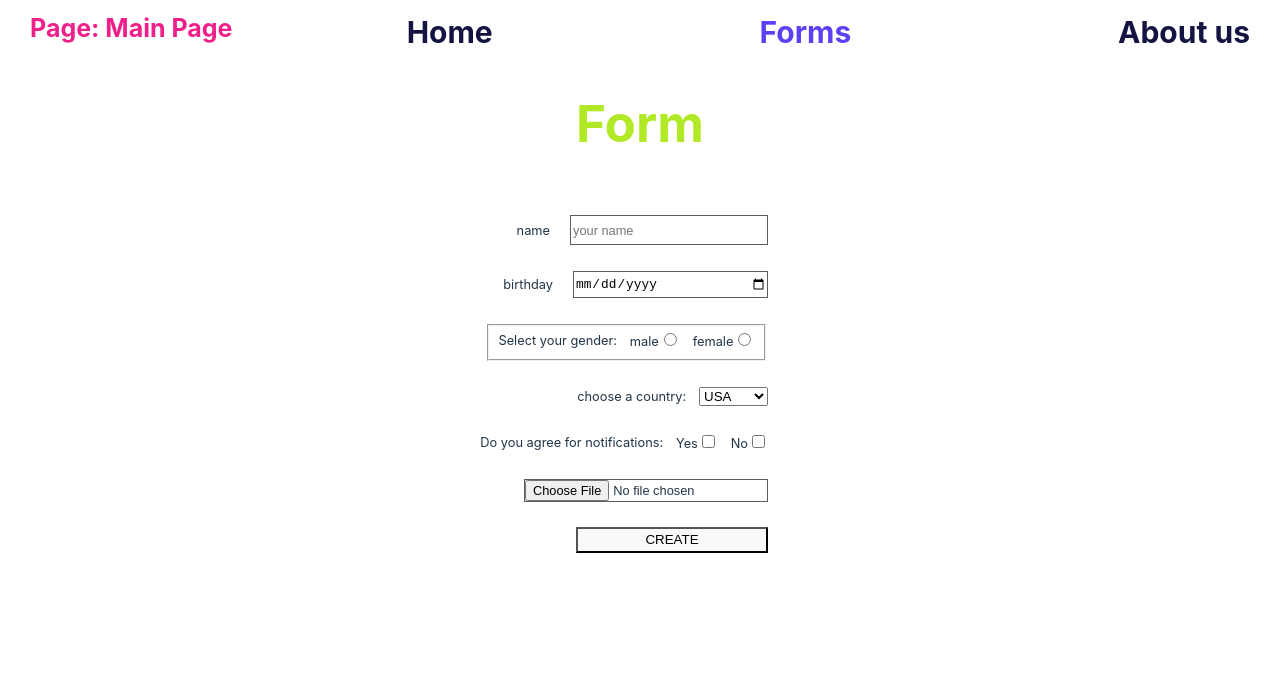
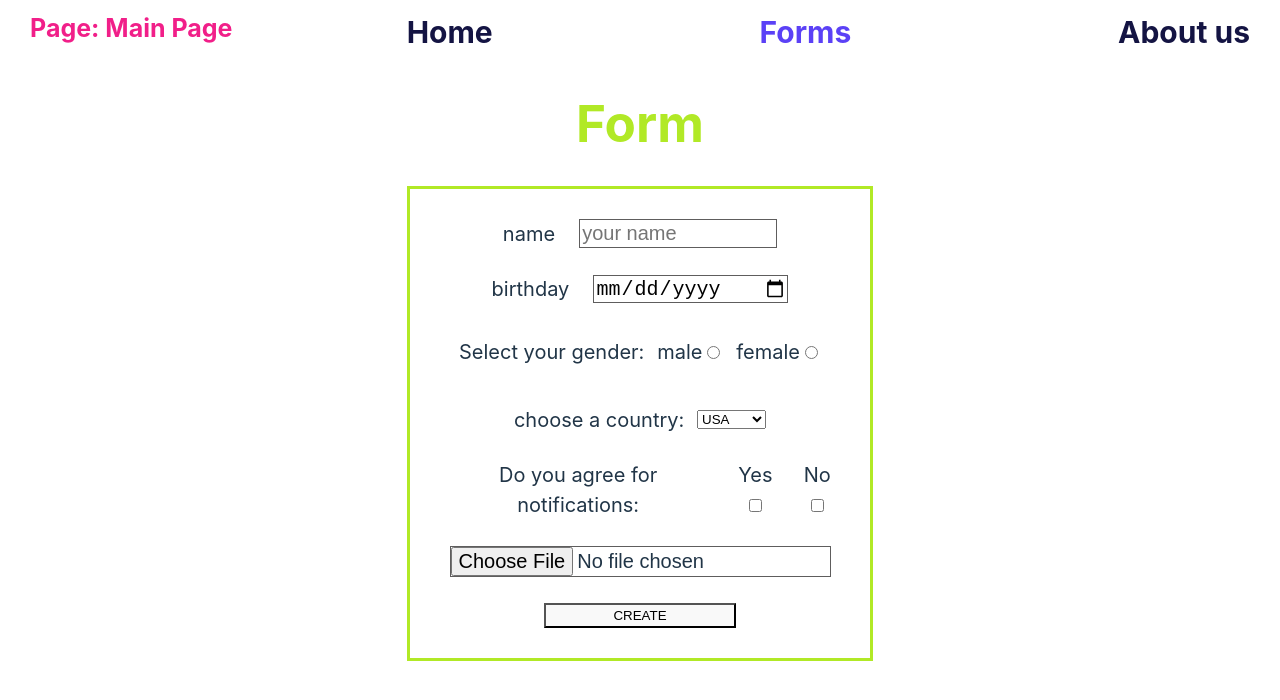
Before and after one commit to create-to-develop/rs-tasks-react, a React (Vite) app: page /forms in a window 1280 px wide. Shown: the top 700 px of the page. Built offline with nearby package versions, Linux system fonts and the light colour scheme.

Commit message:
refactor: change styles for form

```diff
--- a/src/components/UserCard.css
+++ b/src/components/UserCard.css
@@ -1,18 +1,22 @@
 .form {
-  margin-top: 5vw;
   display: flex;
   flex-direction: column;
-  align-items: flex-end;
+  align-items: center;
   justify-content: center;
   gap: 2vw;
-  padding-right: 40vw;
+  border: 3px solid rgb(177, 233, 38);
+  width: 400px;
+  align-content: center;
+  margin: 0 auto;
+  padding: 30px;
+  font-size: 20px;
 }
 
 .form__label {
   display: flex;
   gap: 1vw;
   align-items: center;
-  font-size: 1vw;
+  font-size: 20px;
 }
 
 .form__btn {
@@ -23,7 +27,7 @@
 input {
   outline: none;
   border: 0.1vw solid rgb(94, 93, 93);
-  font-size: 1vw;
+  font-size: 20px;
 }
 
 #birthday,
@@ -59,7 +63,7 @@ input {
   text-transform: uppercase;
   letter-spacing: 0.1vw;
   font-weight: 600;
-  font-size: 1.2vw;
+  font-size: 20px;
 }
 
 .card-list {
@@ -89,8 +93,12 @@ input {
 .error-message {
   color: rgb(214, 7, 7);
   font-weight: 600;
-  font-size: 0.9vw;
+  font-size: 12px;
   margin-top: -2vw;
   margin-bottom: -0.9vw;
   margin-right: 1.5vw;
 }
+
+fieldset.form__label {
+  border: none;
+}
```
